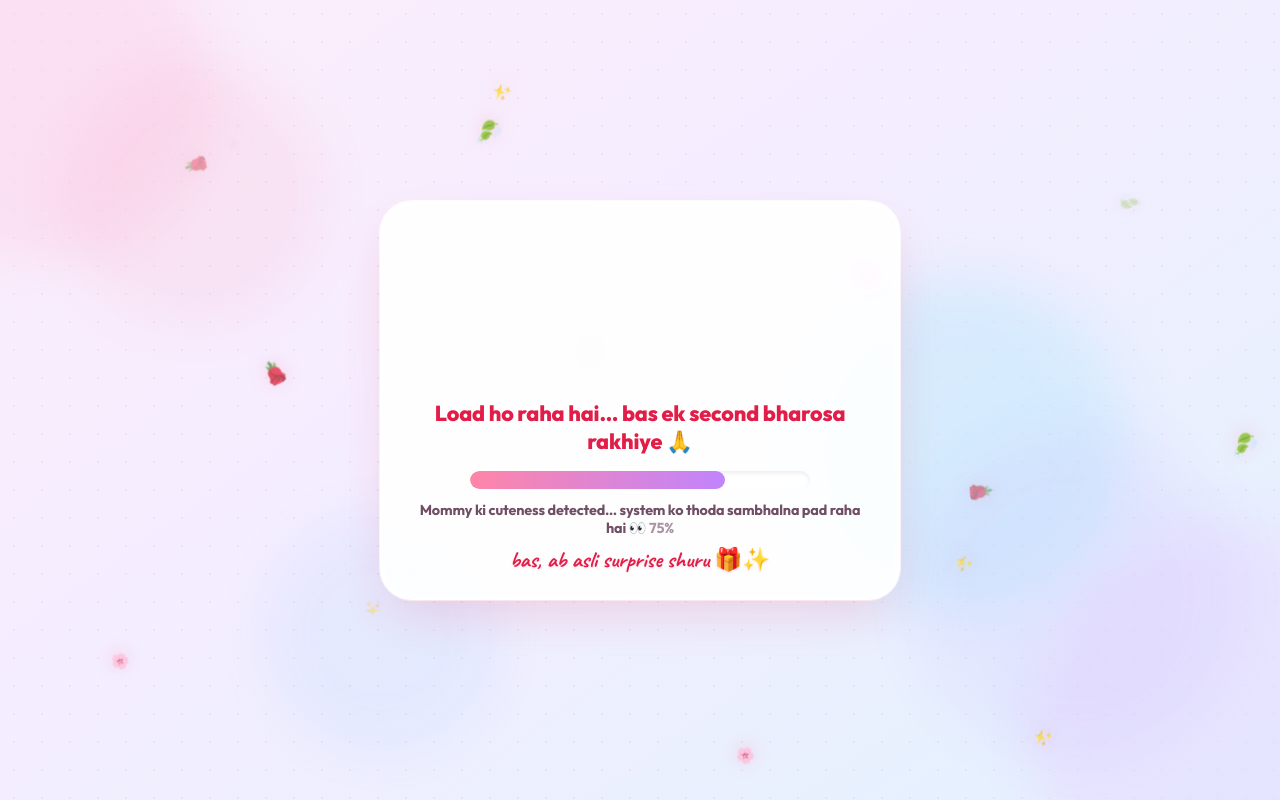
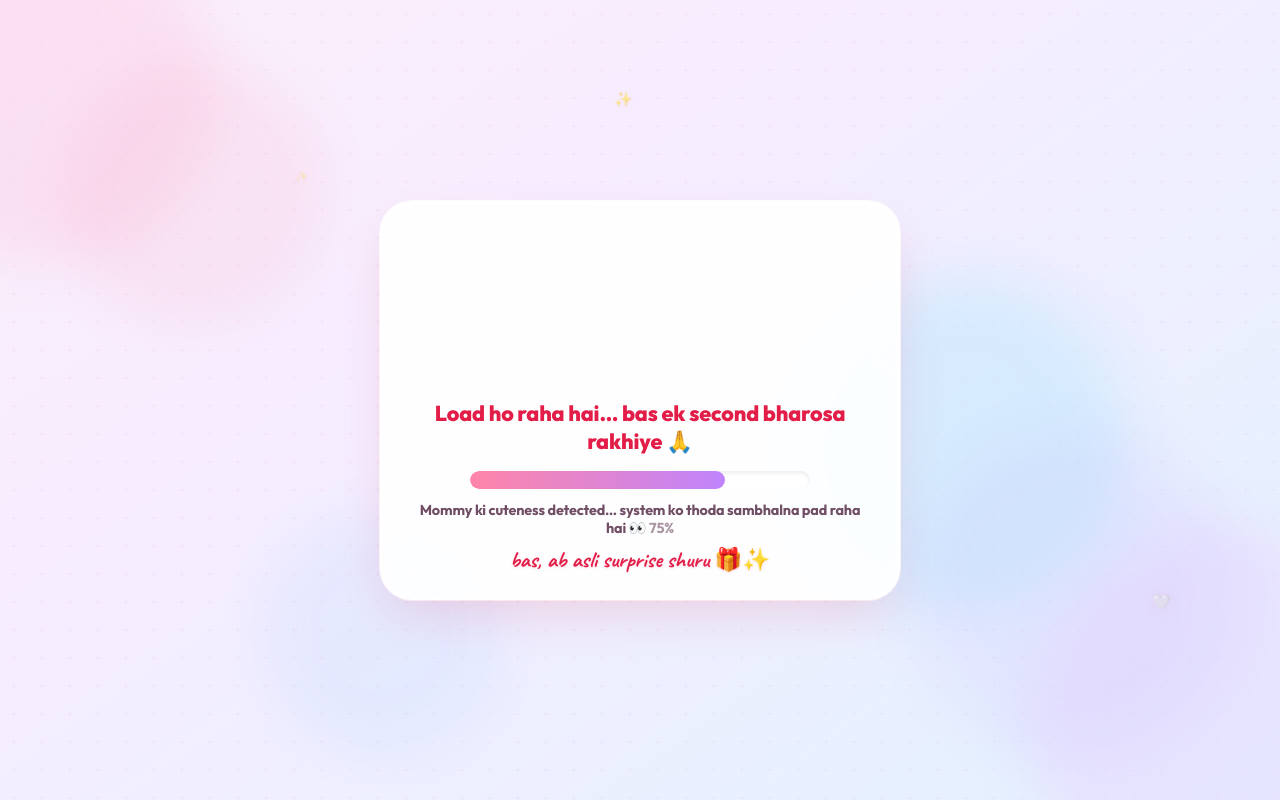
Before and after one commit to rohanwadkar68-byte/sneha-birthday, a React (Vite) app: page / in a window 1280 px wide. Built offline with nearby package versions, Linux system fonts and the light colour scheme; grey boxes are pictures that could not be loaded; a web font is replaced by a local one.

Commit message:
fix: remove heavy floating background petals and touch trail spawner across all pages for a clean minimal aesthetic

```diff
--- a/src/components/FloatingParticles.jsx
+++ b/src/components/FloatingParticles.jsx
@@ -1,61 +1,23 @@
 import { useEffect, useMemo, useState } from 'react'
 import { motion, AnimatePresence } from 'framer-motion'
 
-const PARTICLE_EMOJIS = ['🌸', '🌹', '🍃', '🤍', '✨', '💖', ' petal ']
-const SOFT_COLORS = ['#ff8fb1', '#f43f5e', '#fda4af', '#f472b6', '#ffe4e6', '#fb7185']
-const TRAIL_EMOJIS = ['🌸', '✨', '🌹', '💖', '🍃', '🤍']
+const SOFT_SPARKLES = ['✨', '🤍', '🌸']
 
-export default function FloatingParticles({ count = 22, style }) {
-  const [trail, setTrail] = useState([])
-
+export default function FloatingParticles({ count = 5, style }) {
   const particles = useMemo(
     () =>
       Array.from({ length: count }, (_, i) => ({
         id: i,
-        emoji: i % 4 === 0 ? '🌸' : i % 4 === 1 ? '🌹' : i % 4 === 2 ? '✨' : '🍃',
-        color: SOFT_COLORS[i % SOFT_COLORS.length],
-        x: `${(i * 59 + 13) % 96 + 2}%`,
-        y: `${(i * 43 + 7) % 92 + 2}%`,
-        size: 14 + ((i * 7) % 14),
-        dur: 6 + (i % 6),
-        delay: (i * 0.3) % 4,
-        drift: 20 + ((i * 7) % 25)
+        emoji: SOFT_SPARKLES[i % SOFT_SPARKLES.length],
+        x: `${(i * 67 + 17) % 88 + 6}%`,
+        y: `${(i * 53 + 11) % 84 + 8}%`,
+        size: 12 + ((i * 3) % 6),
+        dur: 7 + (i % 4),
+        delay: (i * 0.5) % 3,
+        drift: 10 + ((i * 4) % 12)
       })),
     [count]
   )
-
-  useEffect(() => {
-    let lastTime = 0
-    const handleMove = (e) => {
-      const now = Date.now()
-      if (now - lastTime < 70) return // Throttle
-      lastTime = now
-
-      const clientX = e.clientX ?? e.touches?.[0]?.clientX
-      const clientY = e.clientY ?? e.touches?.[0]?.clientY
-      if (clientX == null || clientY == null) return
-
-      const newHeart = {
-        id: Math.random(),
-        x: clientX,
-        y: clientY,
-        emoji: TRAIL_EMOJIS[Math.floor(Math.random() * TRAIL_EMOJIS.length)],
-        size: 14 + Math.random() * 14
-      }
-
-      setTrail((prev) => [...prev.slice(-15), newHeart])
-      setTimeout(() => {
-        setTrail((prev) => prev.filter((item) => item.id !== newHeart.id))
-      }, 1100)
-    }
-
-    window.addEventListener('mousemove', handleMove, { passive: true })
-    window.addEventListener('touchmove', handleMove, { passive: true })
-    return () => {
-      window.removeEventListener('mousemove', handleMove)
-      window.removeEventListener('touchmove', handleMove)
-    }
-  }, [])
 
   return (
     <div
@@ -103,7 +65,7 @@ export default function FloatingParticles({ count = 22, style }) {
         }}
       />
 
-      {/* Floating Rose & Sakura Petals */}
+      {/* Gentle Floating Ambient Sparkles */}
       {particles.map((p) => (
         <motion.span
           key={p.id}
@@ -112,15 +74,13 @@ export default function FloatingParticles({ count = 22, style }) {
             left: p.x,
             top: p.y,
             fontSize: p.size,
-            filter: 'drop-shadow(0 2px 8px rgba(251, 113, 133, 0.35))',
+            filter: 'drop-shadow(0 2px 8px rgba(251, 113, 133, 0.25))',
             willChange: 'transform'
           }}
           animate={{
-            y: [0, p.drift * 1.6, p.drift * 3.2],
-            x: [0, Math.sin(p.id) * 25, Math.cos(p.id) * 35],
-            opacity: [0, 0.85, 0],
-            rotate: [0, 180, 360],
-            scale: [0.8, 1.1, 0.8]
+            y: [0, p.drift, p.drift * 2],
+            opacity: [0, 0.6, 0],
+            scale: [0.8, 1, 0.8]
           }}
           transition={{
             repeat: Infinity,
@@ -132,30 +92,6 @@ export default function FloatingParticles({ count = 22, style }) {
           {p.emoji}
         </motion.span>
       ))}
-
-      {/* Interactive Cursor Hearts & Sparkle Trail */}
-      <AnimatePresence>
-        {trail.map((item) => (
-          <motion.div
-            key={item.id}
-            initial={{ opacity: 1, scale: 0.5, x: item.x, y: item.y }}
-            animate={{ opacity: 0, scale: 1.4, y: item.y - 70, x: item.x + (Math.random() * 30 - 15) }}
-            exit={{ opacity: 0 }}
-            transition={{ duration: 1, ease: 'easeOut' }}
-            style={{
-              position: 'fixed',
-              left: 0,
-              top: 0,
-              fontSize: item.size,
-              pointerEvents: 'none',
-              zIndex: 999,
-              filter: 'drop-shadow(0 2px 6px rgba(247, 106, 153, 0.4))'
-            }}
-          >
-            {item.emoji}
-          </motion.div>
-        ))}
-      </AnimatePresence>
     </div>
   )
 }
--- a/src/components/SceneShell.jsx
+++ b/src/components/SceneShell.jsx
@@ -20,7 +20,7 @@ export default function SceneShell({ children, bg = null, wide = false, particle
           <div className="bokeh-orb" style={{ width: 300, height: 300, background: '#bae6fd', top: '40%', right: '15%', animationDelay: '-9s' }} />
         </div>
       )}
-      {particles && <FloatingParticles count={16} />}
+      {particles && <FloatingParticles count={4} />}
 
       {/* 🧊 Korean Claymorphism Floating Glass Island Container */}
       <div className={`korean-glass-island ${wide ? 'wide' : ''}`}>
```
